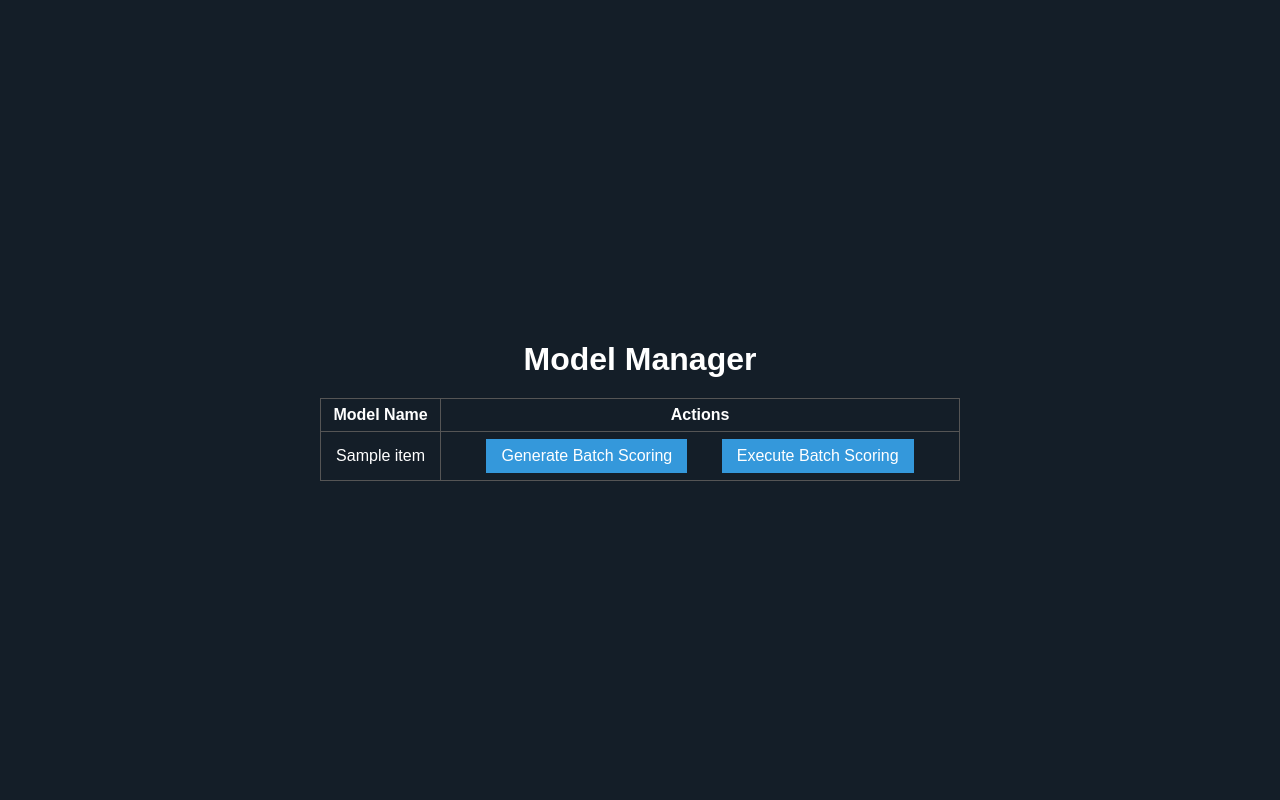
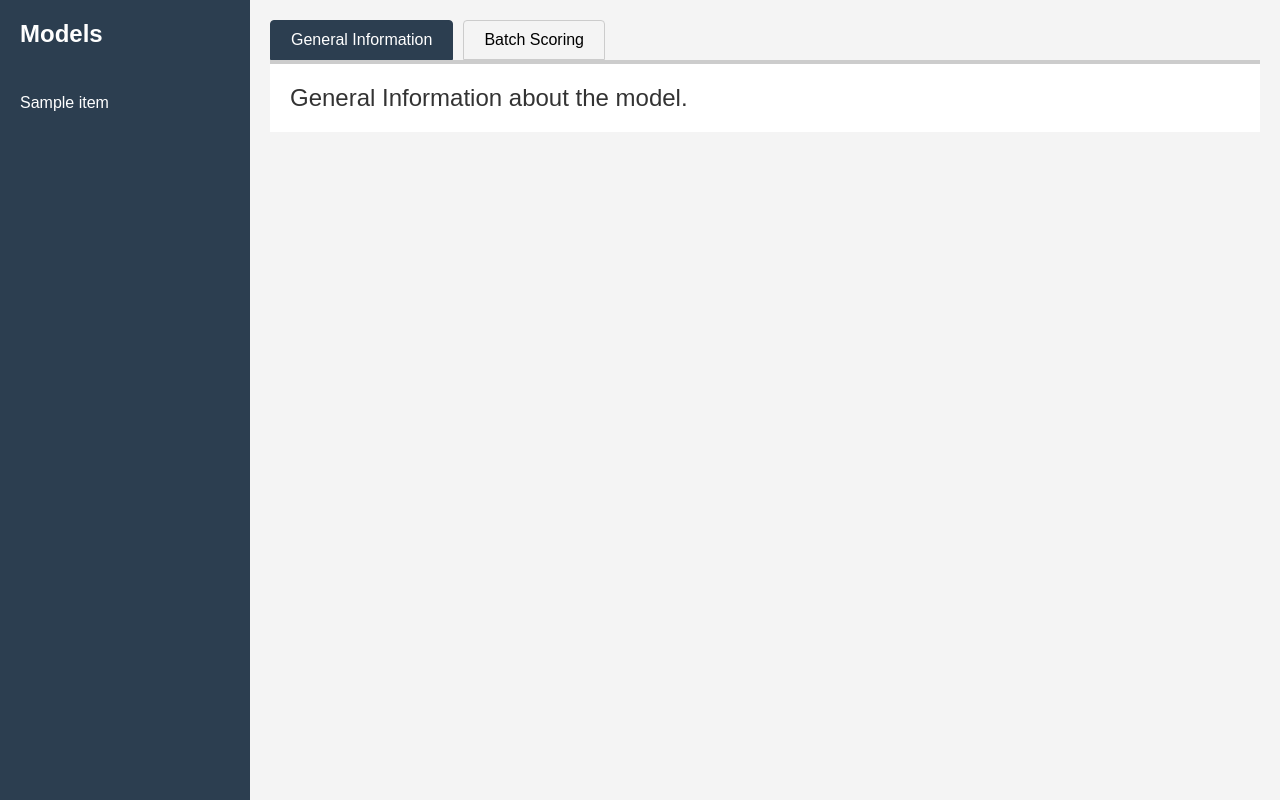
Before and after one commit to MrocznyZdzichu/ml, a FastAPI app: page / in a window 1280 px wide. Run offline with FastAPI, Linux system fonts and the light colour scheme; a database or web service that is not in the repository returns one stand-in record (values such as "Sample title"); data that the repository does not hold is empty.

Commit message:
A beginning of Model Manager 0.2

```diff
--- a/mlops-services/ModelManager/app.py
+++ b/mlops-services/ModelManager/app.py
@@ -37,8 +37,7 @@ async def get_homepage(request: Request):
         "index.html",
         {
             "request": request,
-            "registered_models": reg,
-            "message": "",
+            "registered_models": reg
         }
     )
 
--- a/mlops-services/ModelManager/templates/index.html
+++ b/mlops-services/ModelManager/templates/index.html
@@ -6,245 +6,174 @@
     <title>Model Manager</title>
     <style>
         body {
-            background-color: rgb(20, 30, 40);
-            color: white;
-            font-family: Arial, sans-serif;
             display: flex;
-            justify-content: center;
-            align-items: center;
             height: 100vh;
             margin: 0;
-        }
-        .container {
-            text-align: center;
-            width: 50%;
-        }
-        h1 {
-            margin-bottom: 20px;
-        }
-        .message {
-            color: #2ecc71;
-            font-weight: bold;
-            margin-bottom: 20px;
-        }
-        table {
-            width: 100%;
-            border-collapse: collapse;
-            margin-top: 20px;
-        }
-        th, td {
-            padding: 7px;
-            border: 1px solid #555;
-            text-align: center;
-        }
-        button {
-            background-color: #3498db;
-            color: white;
-            border: none;
-            padding: 8px 15px;
-            cursor: pointer;
-            width: auto;
-            font-size: 16px;
-            margin-top: 0px;
-        }
-        button:hover {
-            background-color: #2980b9;
-        }
-        .file-upload {
-            display: inline-block;
-            margin-top: 0px;
-            padding: 8px 15px;
-        }
-        .file-upload input[type="file"] {
-            display: none;
-        }
-        .file-upload label {
-            background-color: #3498db;
-            color: white;
-            padding: 8px 15px;
-            cursor: pointer;
-            display: inline-block;
-            font-size: 16px;
-            margin-top: 0px;
-        }
-        .file-upload label:hover {
-            background-color: #2980b9;
-        }
-        .file-upload form {
-            display: inline-block;
-        }
-        .generate-score {
-            display: inline-block;
-            margin-top: 0px;
-            padding: 8px 15px;
-        }
-        .generate-score label {
-            background-color: #3498db;
-            color: white;
-            padding: 8px 15px;
-            cursor: pointer;
-            display: inline-block;
-            font-size: 16px;
-            margin-top: 0px;
-        }
-        .generate-score label:hover {
-            background-color: #2980b9;
-        }
-        .generate-score form {
-            display: inline-block;
-        }
-        .actions {
-            display: flex;
-            justify-content: center;
-            gap: 10px;
+            font-family: Arial, sans-serif;
         }
 
-        /* Modal styles */
-        .modal {
-            display: none;
-            position: fixed;
-            top: 50%;
-            left: 50%;
-            transform: translate(-50%, -50%);
-            background-color: rgb(30, 40, 50);
+        /* Left Sidebar (Model list) */
+        .sidebar {
+            background-color: #2c3e50; /* Dark blue */
             color: white;
+            width: 250px;
             padding: 20px;
-            border-radius: 10px;
-            box-shadow: 0 4px 8px rgba(0, 0, 0, 0.3);
-            z-index: 1000;
+            box-sizing: border-box;
+            display: flex;
+            flex-direction: column;
+            justify-content: flex-start;
         }
-        .modal h2 {
+
+        .sidebar h2 {
             margin-top: 0;
         }
-        .modal button {
-            background-color: #3498db;
-            color: white;
-            border: none;
+
+        .model-list {
+            list-style: none;
+            padding: 0;
+        }
+
+        .model-list li {
+            margin: 10px 0;
+            cursor: pointer;
+        }
+
+        .model-list li:hover {
+            background-color: #1a2b36; /* Slightly darker blue on hover */
+        }
+
+        /* Right Content Area (Information window) */
+        .content {
+            flex-grow: 1;
+            padding: 20px;
+            background-color: #f4f4f4;
+            box-sizing: border-box;
+        }
+
+        .placeholder {
+            font-size: 24px;
+            color: #333;
+        }
+
+        /* Tabs Styling */
+        .tabs {
+            display: flex;
+            border-bottom: 2px solid #ccc;
+        }
+
+        .tab {
             padding: 10px 20px;
             cursor: pointer;
-            margin-top: 10px;
+            background-color: #f4f4f4;
+            border: 1px solid #ccc;
+            border-radius: 4px 4px 0 0;
+            margin-right: 10px;
+            transition: background-color 0.3s;
         }
-        .modal button:hover {
-            background-color: #2980b9;
+
+        .tab:hover {
+            background-color: #ddd;
         }
+
+        .tab.active {
+            background-color: #2c3e50;
+            color: white;
+            border-color: #2c3e50;
+        }
+
+        /* Tab content */
+        .tab-content {
+            display: none;
+            padding: 20px;
+            border-top: 2px solid #ccc;
+            background-color: white;
+        }
+
+        .tab-content.active {
+            display: block;
+        }
+
     </style>
 </head>
 <body>
-    <div class="container">
-        <h1>Model Manager</h1>
-        {% if message %}
-        <div class="message">{{ message }}</div>
-        {% endif %}
-        <table>
-            <thead>
-                <tr>
-                    <th>Model Name</th>
-                    <th>Actions</th>
-                </tr>
-            </thead>
-            <tbody>
-                {% for model in registered_models %}
-                <tr>
-                    <td>{{ model }}</td>
-                    <td>
-                        <div class="generate-score" style="display: inline;">
-                            <form id="generateScoreForm-{{ loop.index }}" action="/{{ model }}/generate-batch-scoring" method="post" style="display: inline;">
-                                <button type="button" onclick="checkAndGenerate('{{ model }}', '{{ loop.index }}')">Generate Batch Scoring</button>
-                            </form>
-                        </div>
-                        <div class="file-upload" style="display: inline;">
-                            <form id="fileUploadForm-{{ loop.index }}" action="/{{ model }}/execute-batch-scoring" method="post" enctype="multipart/form-data" style="display: inline;">
-                                <input type="file" name="file" id="file-{{ loop.index }}" onchange="showModal('{{ loop.index }}')">
-                                <label for="file-{{ loop.index }}">Execute Batch Scoring</label>
-                            </form>
-                        </div>
-                    </td>
-                </tr>
-                {% endfor %}
-            </tbody>
-        </table>
+
+    <div class="sidebar">
+        <h2>Models</h2>
+        <ul class="model-list">
+            {% for model in registered_models %}
+            <li onclick="loadModelMetadata('{{ model }}')">{{ model }}</li>
+            {% endfor %}
+        </ul>
     </div>
 
-    <div id="csvModal" class="modal">
-        <h2>Does the CSV file contain headers?</h2>
-        <button id="csvYesButton" onclick="submitForm(true)">Yes</button>
-        <button id="csvNoButton" onclick="submitForm(false)">No</button>
-    </div>
+    <div class="content">
+        <!-- Tabs -->
+        <div class="tabs">
+            <div class="tab active" onclick="switchTab('general')">General Information</div>
+            <div class="tab" onclick="switchTab('batch')">Batch Scoring</div>
+        </div>
 
-    <div id="replaceModal" class="modal">
-        <h2>Batch scoring code already exists. Replace?</h2>
-        <button id="replaceYesButton" onclick="replaceBatchScore(true)">Yes</button>
-        <button id="replaceNoButton" onclick="replaceBatchScore(false)">No</button>
+        <!-- Tab Content -->
+        <div class="tab-content active" id="general">
+            <div class="placeholder">General Information about the model.</div>
+            <div id="model-details">
+                <!-- Model metadata will be injected here -->
+            </div>
+        </div>
+        <div class="tab-content" id="batch">
+            <div class="placeholder">Batch Scoring Information</div>
+            <p>This section provides details about the batch scoring process, such as input file format, scoring logic, and how to execute batch jobs.</p>
+        </div>
     </div>
 
     <script>
-        function showModal(index) {
-            const modal = document.getElementById('csvModal');
-            modal.style.display = 'block';
-            window.currentFormIndex = index;
+        function switchTab(tabName) {
+            const contents = document.querySelectorAll('.tab-content');
+            contents.forEach(content => content.classList.remove('active'));
+
+            const tabs = document.querySelectorAll('.tab');
+            tabs.forEach(tab => tab.classList.remove('active'));
+
+            const selectedTab = document.getElementById(tabName);
+            selectedTab.classList.add('active');
+
+            const activeTab = document.querySelector(`.tab[onclick="switchTab('${tabName}')"]`);
+            activeTab.classList.add('active');
         }
 
-        function submitForm(hasHeaders) {
-            const form = document.getElementById(`fileUploadForm-${window.currentFormIndex}`);
-            const modelName = form.action.split('/')[1];
-            const fileInput = form.querySelector('input[type="file"]');
-            const file = fileInput.files[0];
+        function loadModelMetadata(modelName) {
+            fetch(`/${modelName}/model-metadata`)
+                .then(response => response.json())
+                .then(data => {
+                    const modelDetails = data.model_info;
+                    const dataroles = data.model_dataroles;
 
-            let actionUrl = form.action.split('?')[0];
-            actionUrl = `${actionUrl}?has_headers=${hasHeaders ? 'true' : 'false'}`;
+                    const modelDetailsHTML = `
+                        <h3>Model: ${modelDetails.model_name}</h3>
+                        <p><strong>Estimator Class:</strong> ${modelDetails.estimator_class}</p>
+                        <p><strong>Dataset Name:</strong> ${modelDetails.dataset_name}</p>
+                        <p><strong>Created At:</strong> ${new Date(modelDetails.created_at).toLocaleString()}</p>
+                        <h4>Estimator Parameters:</h4>
+                        <pre>${JSON.stringify(modelDetails.estimator_parameters, null, 2)}</pre>
+                    `;
 
-            form.action = actionUrl;
+                    const datarolesHTML = dataroles.map(role => `
+                        <p><strong>${role.datarole}:</strong> ${role.column_name} (${role.datatype}, ${role.datalevel})</p>
+                    `).join('');
 
-            form.submit();
-
-            const modal = document.getElementById('csvModal');
-            modal.style.display = 'none';
-        }
-
-        window.onclick = function(event) {
-            const modal = document.getElementById('csvModal');
-            if (event.target === modal) {
-                modal.style.display = 'none';
-            }
+                    document.getElementById('model-details').innerHTML = `
+                        <div>
+                            ${modelDetailsHTML}
+                            <h4>Data Roles:</h4>
+                            ${datarolesHTML}
+                        </div>
+                    `;
+                })
+                .catch(error => {
+                    document.getElementById('model-details').innerHTML = `<p>Error loading model metadata: ${error}</p>`;
+                });
         }
     </script>
-    <script>
-        async function checkAndGenerate(modelName, formIndex) {
-            const response = await fetch(`/${modelName}/generate-batch-scoring`, {
-                method: 'POST',
-                headers: { 'Content-Type': 'application/json' },
-                body: JSON.stringify({ replace: false })
-            });
 
-            if (response.ok) {
-                const data = await response.json();
-                if (data.requires_confirmation) {
-                    const modal = document.getElementById('replaceModal');
-                    modal.style.display = 'block';
-                    window.currentModel = modelName;
-                    window.currentFormIndex = formIndex;
-                } else {
-                    document.getElementById(`generateScoreForm-${formIndex}`).submit();
-                }
-            } else {
-                console.error('Error generating batch scoring code');
-            }
-        }
-        function replaceBatchScore(replace) {
-            const form = document.getElementById(`generateScoreForm-${window.currentFormIndex}`);
-            form.action = `/${window.currentModel}/generate-batch-scoring?replace=${replace}`;
-            form.submit();
-
-            const modal = document.getElementById('replaceModal');
-            modal.style.display = 'none';
-        }
-
-        window.onclick = function(event) {
-            const modal = document.getElementById('replaceModal');
-            if (event.target === modal) {
-                modal.style.display = 'none';
-            }
-        }
-    </script>
 </body>
 </html>
```
